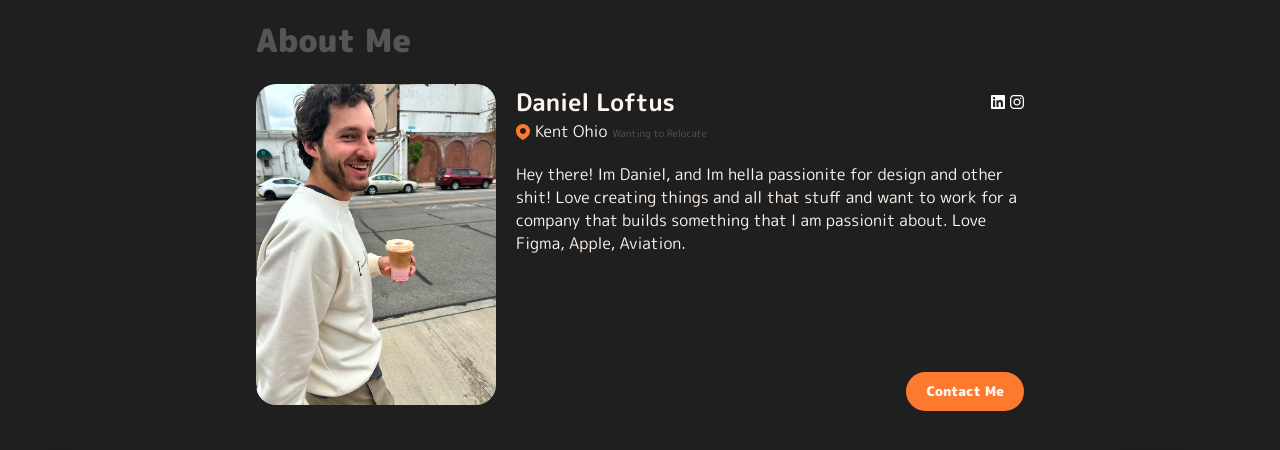
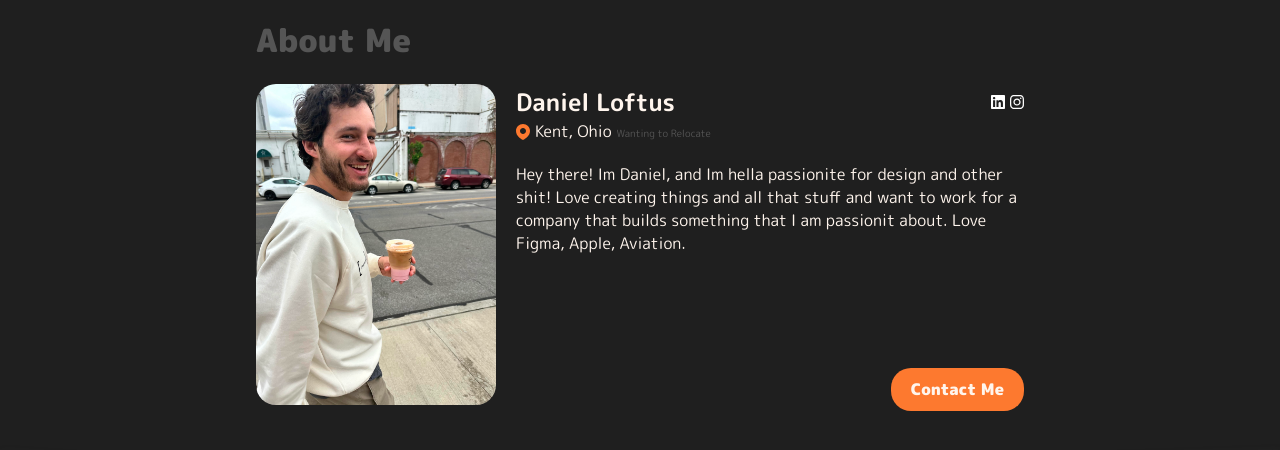
Before and after one commit to Dcloftus/Portfolio, a React (Create React App) app in the folder frontend/: page / in a window 1280 px wide. Shown: the part 1480-1930 px from the top of the page. Built offline with nearby package versions, Linux system fonts and the light colour scheme; no server answers.

Commit message:
Added link to contact me page in about me

```diff
--- a/frontend/src/pages/About/About.css
+++ b/frontend/src/pages/About/About.css
@@ -83,6 +83,21 @@
     margin-top: auto;  /* Pushes this child to the end */
 }
 
+.contactMeButton {
+    background-color: var(--primary-color);
+    border: none;
+    border-radius: 20px;
+    padding: 10px 20px;
+    color: var(--text-color);
+    text-decoration: none;
+    font-weight: 800;
+    cursor: pointer;
+}
+
+.contactMeButton:hover {
+    background-color: var(--primary-color-hover);
+}
+
 @media screen and (max-width: 800px) {
     .imageContainer img {
         width: 150px;
--- a/frontend/src/pages/About/About.js
+++ b/frontend/src/pages/About/About.js
@@ -1,4 +1,5 @@
 import React from 'react';
+import { Link } from 'react-router-dom';
 import './About.css'
 
 // Images
@@ -32,7 +33,7 @@ function About() {
                             </div>
                             <div className='location'>
                                 <Pin />
-                                <p>Kent Ohio</p>
+                                <p>Kent, Ohio</p>
                                 <p><span>Wanting to Relocate</span></p>
                             </div>
                         </div>
@@ -40,7 +41,7 @@ function About() {
                             <p>Hey there! Im Daniel, and Im hella passionite for design and other shit! Love creating things and all that stuff and want to work for a company that builds something that I am passionit about. Love Figma, Apple, Aviation.</p>
                         </div>
                         <div className='actionContainer last-child'>
-                            <button>Contact Me</button>
+                            <Link className='contactMeButton' to="/contact">Contact Me</Link>
                         </div>
                     </div>
                 </div>
```
